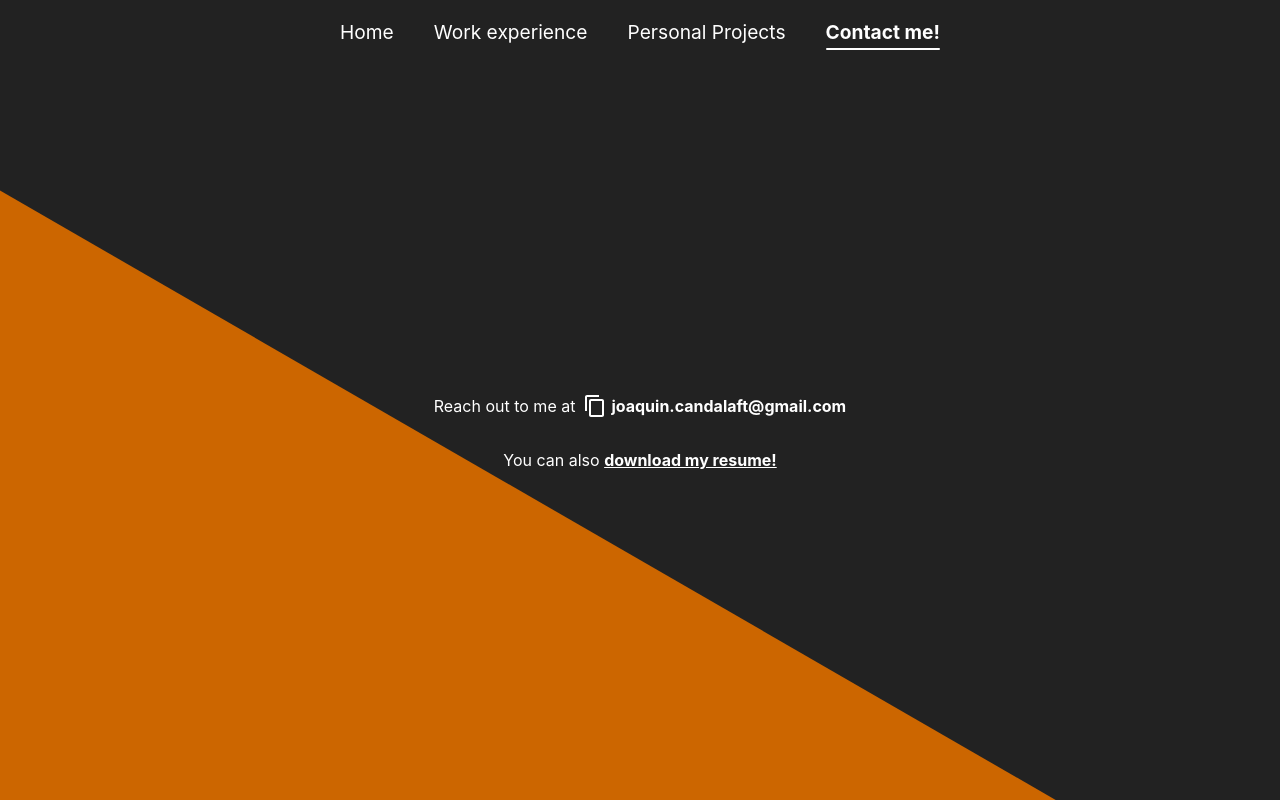
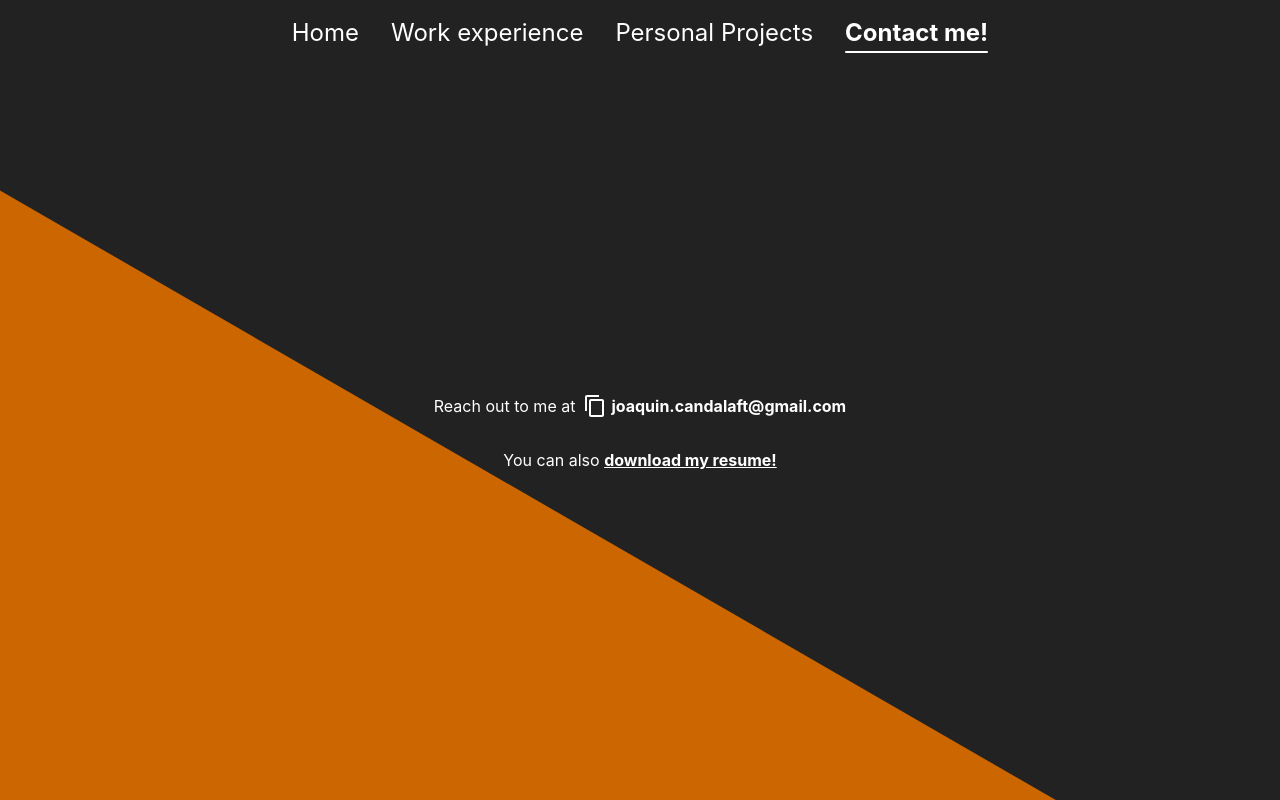
Before and after one commit to joka828/portfolio, a Next.js app: page /contact in a window 1280 px wide. Built offline with nearby package versions, Linux system fonts and the light colour scheme.

Commit message:
bigger links

```diff
--- a/styles/Layout.module.css
+++ b/styles/Layout.module.css
@@ -28,7 +28,7 @@
 }
 
 .topbarItem {
-  font-size: 1.2rem;
+  font-size: 1.5rem;
   margin: 0 1rem;
   position: relative;
   flex-shrink: 0;
```
